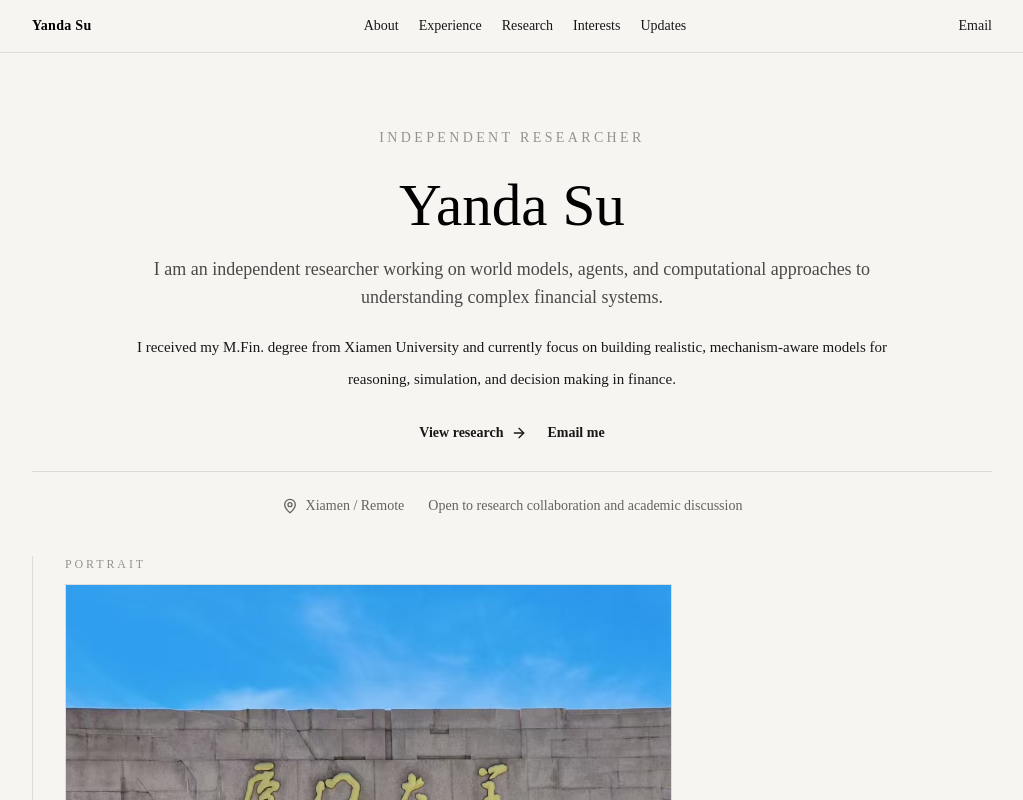
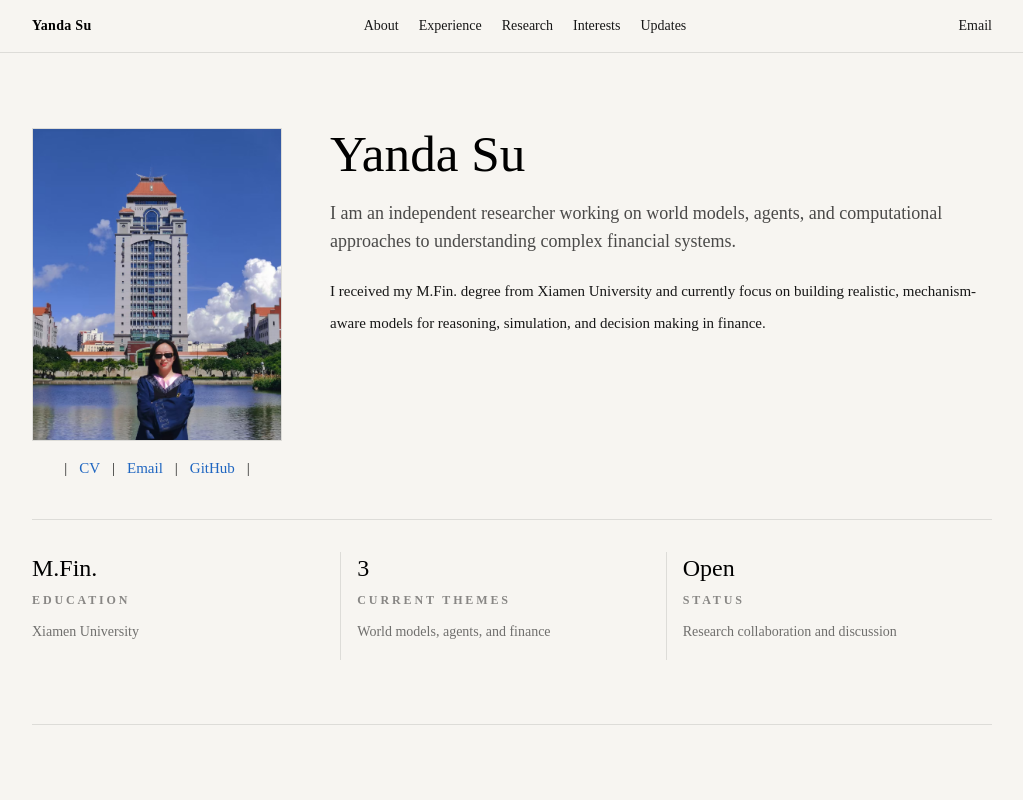
Before and after one commit to ZhiningSu/personal-page, a React (Vite) app: page / in a window 1280 px wide. Shown: the top 800 px of the page, without its empty margins (128-1151 px from the left). Built offline with nearby package versions, Linux system fonts and the light colour scheme.

Commit message:
feat: refine hero layout and links

```diff
--- a/src/components/HeroSection.tsx
+++ b/src/components/HeroSection.tsx
@@ -1,58 +1,23 @@
 import { useState } from 'react'
-import { ArrowRight, MapPin } from 'lucide-react'
 import Reveal from '@/components/Reveal'
 import { siteContent } from '@/content/siteContent'
 
 export default function HeroSection() {
   const [photoAvailable, setPhotoAvailable] = useState(Boolean(siteContent.profile.photoPath))
+  const profileLinks = [
+    siteContent.socialLinks.find((link) => link.label === 'CV'),
+    siteContent.socialLinks.find((link) => link.label === 'Email'),
+    siteContent.socialLinks.find((link) => link.label === 'GitHub'),
+  ].filter(Boolean)
 
   return (
     <section id="top" className="section-anchor pt-4">
-      <div className="grid gap-10 lg:grid-cols-[minmax(0,1fr)_280px]">
-        <Reveal className="space-y-7 lg:col-span-2">
-          <div>
-            <p className="text-center text-sm uppercase tracking-[0.24em] text-black/40">{siteContent.profile.title}</p>
-          </div>
-
-          <div className="space-y-5">
-            <h1
-              className="mx-auto max-w-4xl text-center text-4xl leading-tight text-black sm:text-5xl lg:text-[3.7rem]"
-              style={{ fontFamily: '"Times New Roman", Times, serif' }}
-            >
-              {siteContent.profile.name}
-            </h1>
-            <p className="mx-auto max-w-3xl text-center text-base leading-8 text-black/70 sm:text-lg">{siteContent.profile.statement}</p>
-            <p className="mx-auto max-w-3xl text-center text-[15px] leading-8 text-black/58">{siteContent.profile.summary}</p>
-          </div>
-
-          <div className="flex flex-wrap items-center justify-center gap-5 text-sm">
-            <a href="#works" className="inline-flex items-center gap-2 font-semibold text-black/78 transition hover:text-black">
-              View research
-              <ArrowRight className="h-4 w-4" />
-            </a>
-            <a
-              href={`mailto:${siteContent.profile.email}`}
-              className="inline-flex items-center gap-2 font-semibold text-black/78 transition hover:text-black"
-            >
-              Email me
-            </a>
-          </div>
-
-          <div className="flex flex-wrap justify-center gap-x-6 gap-y-3 border-t border-black/10 pt-6 text-sm text-black/60">
-            <span className="inline-flex items-center gap-2">
-              <MapPin className="h-4 w-4" />
-              {siteContent.profile.location}
-            </span>
-            <span>{siteContent.profile.availability}</span>
-          </div>
-        </Reveal>
-
-        <Reveal delay={0.15}>
-          <div className="mx-auto hidden max-w-md space-y-8 border-t border-black/10 pt-8 lg:block lg:w-full lg:max-w-none lg:border-l lg:border-t-0 lg:pl-8 lg:pt-0">
+      <div className="space-y-10">
+        <div className="grid gap-8 md:grid-cols-[210px_minmax(0,1fr)] md:items-start lg:grid-cols-[250px_minmax(0,1fr)] lg:gap-12">
+          <Reveal delay={0.05}>
+            <div className="mx-auto w-full max-w-[250px] space-y-4">
               {siteContent.profile.photoPath ? (
-              <div className="space-y-3">
-                <p className="text-xs uppercase tracking-[0.24em] text-black/40">Portrait</p>
-                {photoAvailable ? (
+                photoAvailable ? (
                   <img
                     src={siteContent.profile.photoPath}
                     alt={siteContent.profile.photoAlt ?? `${siteContent.profile.name} portrait`}
@@ -63,22 +28,48 @@ export default function HeroSection() {
                   <div className="flex aspect-[4/5] items-center justify-center border border-dashed border-black/15 px-6 text-center text-sm leading-7 text-black/45">
                     Add your photo at public/profile-photo.jpg
                   </div>
-                )}
+                )
+              ) : null}
+
+              {profileLinks.length ? (
+                <div className="flex flex-wrap justify-center gap-x-3 gap-y-2 text-[14px] text-[#1f66c1] sm:text-[15px]">
+                  {profileLinks.map((link) => (
+                    <a
+                      key={link.label}
+                      href={link.href}
+                      target={link.href.startsWith('http') ? '_blank' : undefined}
+                      rel={link.href.startsWith('http') ? 'noreferrer' : undefined}
+                      className="inline-flex items-center gap-3 transition hover:opacity-70"
+                    >
+                      <span className="text-black/85">|</span>
+                      <span>{link.label}</span>
+                    </a>
+                  ))}
+                  <span className="text-black/85">|</span>
                 </div>
               ) : null}
+            </div>
+          </Reveal>
 
-            <div className="border-t border-black/10" />
-            <p className="text-xs uppercase tracking-[0.24em] text-black/40">Overview</p>
-            <div className="grid gap-4">
+          <Reveal className="space-y-6">
+            <div className="space-y-5">
+              <h1 className="text-4xl leading-tight text-black sm:text-5xl lg:text-[3.2rem]">{siteContent.profile.name}</h1>
+              <p className="max-w-3xl text-base leading-8 text-black/70 sm:text-lg">{siteContent.profile.statement}</p>
+              <p className="max-w-3xl text-[15px] leading-8 text-black/58">{siteContent.profile.summary}</p>
+            </div>
+          </Reveal>
+        </div>
+
+        <Reveal delay={0.15}>
+          <div className="grid gap-4 border-t border-black/10 pt-8 sm:grid-cols-3">
             {siteContent.metrics.map((metric) => (
-                <div key={metric.label} className="border-b border-black/10 pb-4">
+              <div key={metric.label} className="border-b border-black/10 pb-4 sm:border-b-0 sm:border-r sm:pr-6 last:border-r-0">
                 <p className="serif-display text-2xl text-black">{metric.value}</p>
                 <p className="mt-2 text-xs font-semibold uppercase tracking-[0.24em] text-black/45">{metric.label}</p>
                 <p className="mt-3 text-sm leading-6 text-black/55">{metric.detail}</p>
               </div>
             ))}
           </div>
-          </div>
         </Reveal>
       </div>
     </section>
--- a/src/content/siteContent.ts
+++ b/src/content/siteContent.ts
@@ -56,7 +56,6 @@ export type SiteContent = {
     summary: string
     location: string
     email: string
-    availability: string
     photoPath?: string
     photoAlt?: string
   }
@@ -98,12 +97,13 @@ export const siteContent: SiteContent = {
       'I received my M.Fin. degree from Xiamen University and currently focus on building realistic, mechanism-aware models for reasoning, simulation, and decision making in finance.',
     location: 'Xiamen / Remote',
     email: 'yandasu.su@gmail.com',
-    availability: 'Open to research collaboration and academic discussion',
     photoPath: '/profile-photo.jpg',
     photoAlt: 'Portrait of Yanda Su',
   },
   socialLinks: [
     { label: 'Email', href: 'mailto:yandasu.su@gmail.com', type: 'primary' },
+    { label: 'CV', href: '/cv.pdf', type: 'secondary' },
+    { label: 'GitHub', href: 'https://github.com/ZhiningSu', type: 'secondary' },
   ],
   about: [
     'My research interest lies at the intersection of world models, agentic systems, and financial intelligence. I am especially interested in how models can learn not only to predict outcomes, but also to approximate the underlying mechanisms that generate financial dynamics.',
```
Also changed, not shown: public/profile-photo.jpg. Lines whose indentation alone changed are shown as unchanged.
